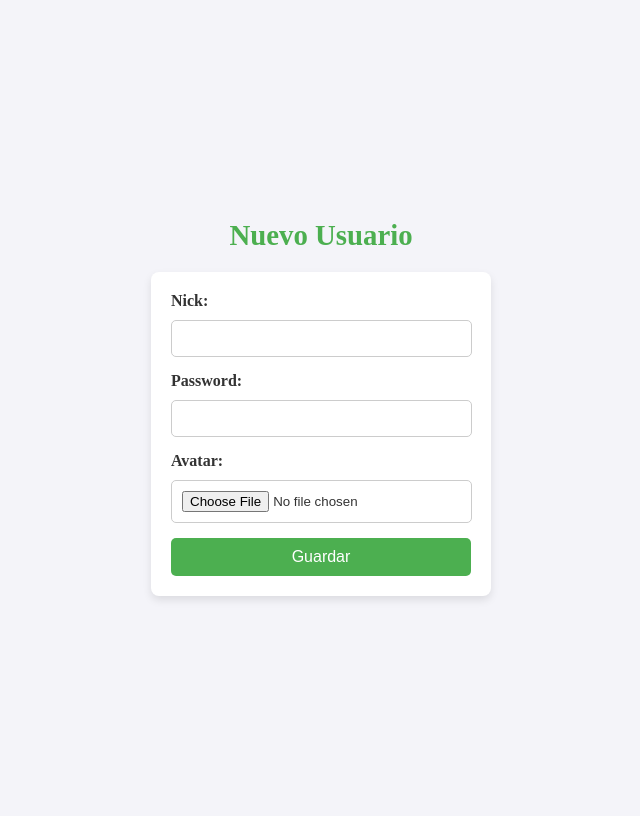
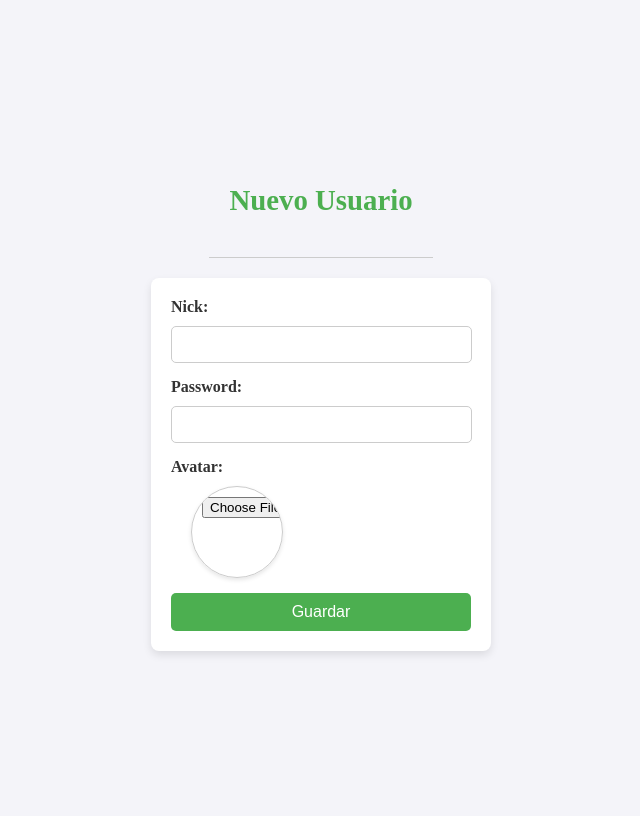
Before and after one commit to plaazaa03/FormularioBD, a PHP site: page /registro.php in a window 1280 px wide. Shown: the whole page, without its empty margins (319-959 px from the left). Run offline with PHP 8.4, Linux system fonts and the light colour scheme.

Commit message:
Mejorado css

```diff
--- a/micss.css
+++ b/micss.css
@@ -8,10 +8,31 @@ body {
   color: #333;
 }
 
+header {
+  display: flex;
+  align-items: center;
+  justify-content: space-between;
+  margin-bottom: 20px;
+  padding: 20px;
+  background-color: #f4f4f9;
+  border-bottom: 1px solid #ccc;
+}
+
+#avatar {
+  width: 70px;
+  height: 70px;
+  border-radius: 50%;
+  margin-right: 20px;
+  margin-left: 20px;
+  box-shadow: 0px 2px 4px rgba(0, 0, 0, 0.1);
+}
+
 header h1 {
   color: #4caf50;
   font-size: 1.8em;
   margin-bottom: 20px;
+  text-align: center;
+  font-weight: bold;
 }
 
 form {
@@ -99,7 +120,8 @@ button {
   cursor: pointer;
   width: 100%;
   font-size: 1em;
-  margin: 10px 0px 10px 0px;
+  margin: 10px 0px 50px 0px;
+
 
 }
 
@@ -148,6 +170,11 @@ button {
 #eliminar-button{
   background-color: red;
   align-items: center;
+  margin-bottom: 0px;
+}
+
+#cerrar-button {
+  margin-bottom: 0px;
 }
 
 #volverIndex{
```
Also changed, not shown: index.php (+4 -5 lines).
